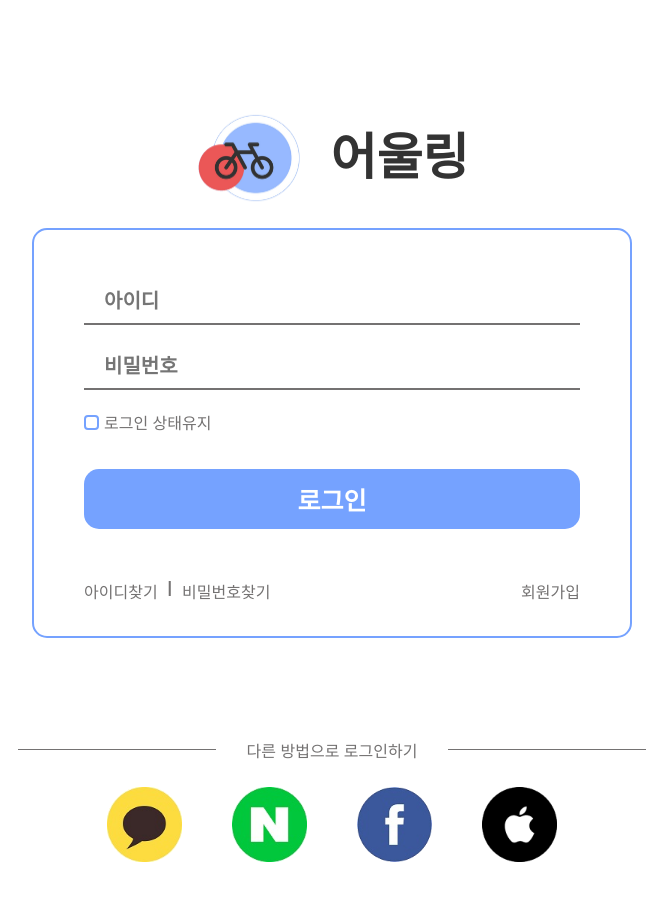
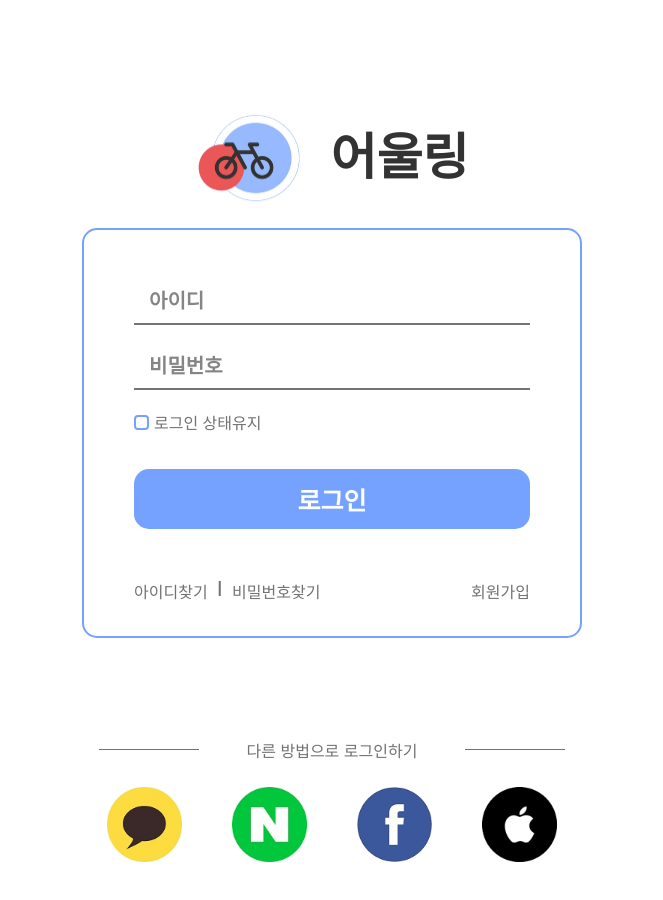
Before and after one commit to alstjr998/sejongbike_react, a React (Vite) app: page /login in a window 1280 px wide. Shown: the whole page, without its empty margins (308-971 px from the left). Built offline with nearby package versions, Linux system fonts and the light colour scheme.

Commit message:
로그인 페이지 일부 수정

```diff
--- a/src/assets/login_css/login.css
+++ b/src/assets/login_css/login.css
@@ -13,7 +13,7 @@ body{
 
 /*상단 로고이미지*/
 .logopart{
-  width : 660px;
+  width : 500px;
   display : flex;
   justify-content: center;
   margin : 0 auto;
@@ -45,7 +45,7 @@ ul{
 
 /* 전반적인 스타일 */
 #content{
-  width: 600px;
+  width: 500px;
   height: 410px;
   border : 2px solid rgb(117, 162, 255);
   border-radius: 15px;
@@ -56,11 +56,11 @@ ul{
 /* 아이디 입력창 */
 #login_Id{
   width: 100%;
-  padding: 10px 20px;
+  padding: 10px 15px;
   margin: 20px 0px auto;
   font-weight: 700; /*굵게*/
   font-size : 20px;
-  color:rgb(116, 114, 114);
+  color:rgb(0, 0, 0);
   border : none; /*입력칸 틀없앰*/
   border-bottom: 2px solid rgb(116, 114, 114);
 }
@@ -68,13 +68,18 @@ ul{
 /* 비밀번호 입력창 */
 #login_Password{
   width: 100%;
-  padding: 10px 20px;
+  padding: 10px 15px;
   margin: 20px auto;
   font-weight: 700;
   font-size : 20px;
-  color:rgb(116, 114, 114);
+  color:rgb(0, 0, 0);
   border : none;
   border-bottom: 2px solid rgb(116, 114, 114);
+}
+
+#login_Id::placeholder,
+#login_Password::placeholder {
+  color: rgb(133, 133, 133);
 }
 
 #login_Id:focus,
@@ -187,20 +192,33 @@ input[type="checkbox"] {
 
 /*다른방법으로 로그인*/
 .bodybottom{
-  width: 660px;
+  width: 500px;
   /* border : 1px solid black; */
   display : block;
-  margin : auto;
+  margin-top: 100px;
+  display: flex;
+  flex-direction: column;
+  text-align: center;
 }
 #anotherlogin{
-  padding : 100px 0px 10px;
+  width: 500px;
+  padding : 0px 0px 10px;
   color:rgb(116, 114, 114);
   text-align : center; /*글씨 가운데 정렬*/
   justify-content: space-between;
   display: flex;
 }
-.line{width: 30%;}
-.small{height: 50%;
+#anotherLoginText{
+  width: 40%;
+}
+#anotherLoginText > p{
+  width: 100%;
+}
+.line {
+  width: 20%;
+}
+.small {
+  height: 50%;
   border-bottom: 1px solid rgb(116, 114, 114);
 }
 /*sns로그인 아이콘*/
@@ -208,10 +226,11 @@ input[type="checkbox"] {
   height : 130px;
 }
 #snsbox {
+  display: flex;
   text-align: center;
+  flex-wrap: nowrap;
 }
 #snsbox img{
-  width : 125px;
-  height : auto;
-  padding : 15px 25px;
+  width : 75px;
+  margin : 15px 25px;
 }
--- a/src/components/loginpage/Login.jsx
+++ b/src/components/loginpage/Login.jsx
@@ -56,7 +56,9 @@ const Login = () => {
           <div className="line">
             <div className="small"></div>
           </div>
-          <div>다른 방법으로 로그인하기</div>
+          <div id="anotherLoginText">
+            <p>다른 방법으로 로그인하기</p>
+          </div>
           <div className="line">
             <div className="small"></div>
           </div>
```
